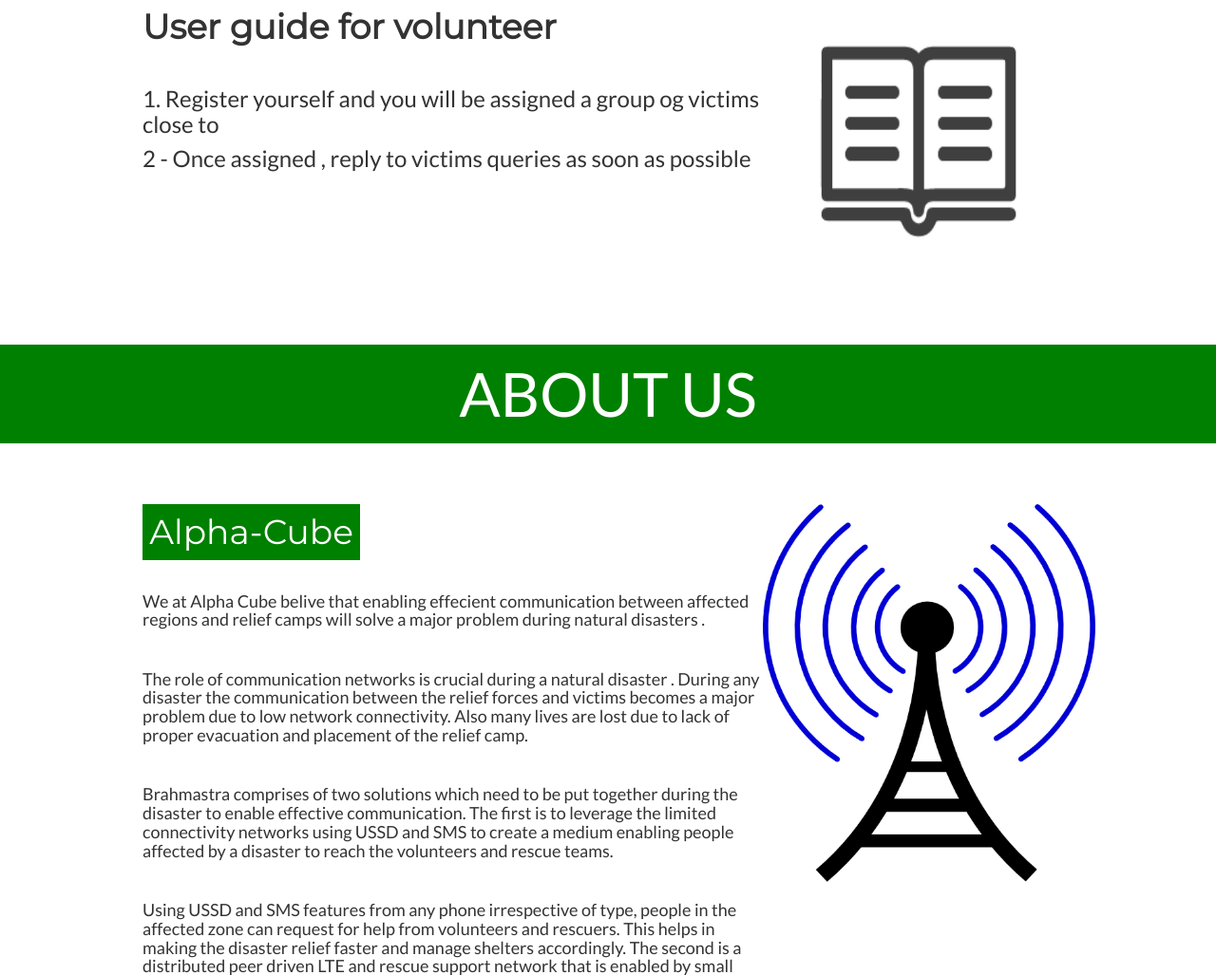
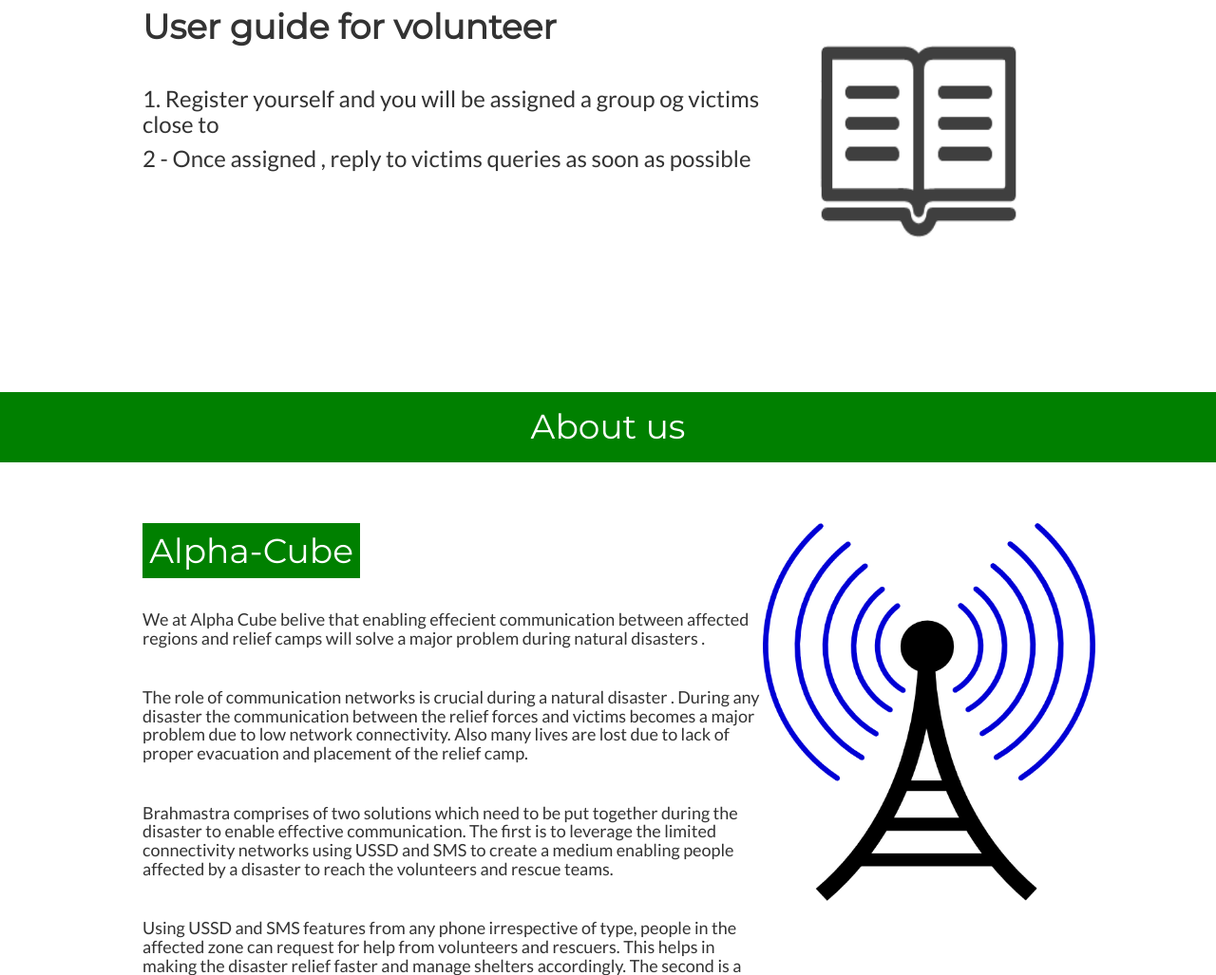
Before and after one commit to revanthgss/Alpha-Cube, a Django app: page / in a window 1280 px wide. Shown: the part 746-1773 px from the top of the page at 95% size. Run offline with Django 3.2, Linux system fonts and the light colour scheme; some libraries are stand-ins or nearby versions.

Commit message:
Update about.html

```diff
--- a/evacroutes/templates/evacroutes/about.html
+++ b/evacroutes/templates/evacroutes/about.html
@@ -96,9 +96,9 @@ mark {
   </div>
 </div>
 
-<header class="secondClass" style="padding: 1px 8px" align="center">
-  <h2 class="w3-margin w3-jumbo">ABOUT US</h2>
-</header>
+<div class="oneClass" style="margin-top:50px;padding:1px 6px;text-align: center;">
+  <h1 class="w3-margin">About us</h1>
+</div>
 
 <div class="w3-row-padding w3-padding-64 w3-container">
   <div class="w3-content">
```
